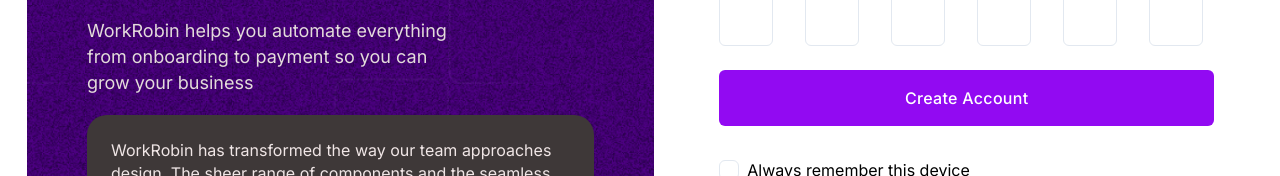
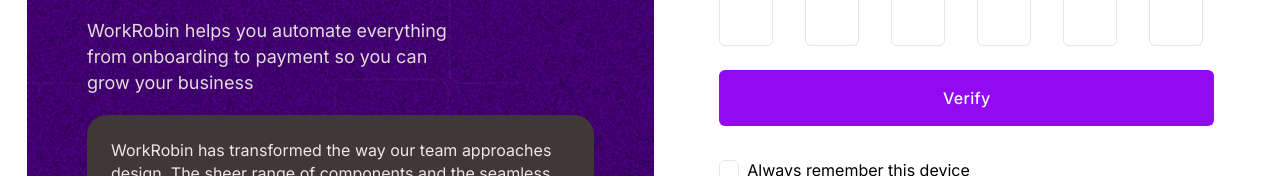
Before and after one commit to tundeLayan/work-robin-provider, a Next.js app: page /login/confirm-identity/otp in a window 1280 px wide. Shown: the part 371-547 px from the top of the page. Built offline with nearby package versions, Linux system fonts and the light colour scheme.

Commit message:
chore: cleanup

```diff
--- a/src/components/forms/auth/ConfirmIdentity/OTP.tsx
+++ b/src/components/forms/auth/ConfirmIdentity/OTP.tsx
@@ -1,7 +1,7 @@
 "use client";
 
 import React, { useState } from "react";
-import { useRouter } from "next/navigation";
+// import { useRouter } from "next/navigation";
 
 import { zodResolver } from "@hookform/resolvers/zod";
 import { useForm } from "react-hook-form";
@@ -19,7 +19,7 @@
 
 type Totp = z.infer<typeof otpSchema>;
 const OTPForm = () => {
-  const navigate = useRouter();
+  // const navigate = useRouter();
   const [alwaysRememberDevice, setAlwaysRememberDevice] = useState(false);
   const form = useForm<Totp>({
     resolver: zodResolver(otpSchema),
@@ -33,9 +33,6 @@
 
   const onSubmit = (values: Totp) => {
     console.log("values", values);
-    setTimeout(() => {
-      navigate.push("/signup?active=signup2");
-    }, 1000);
   };
   return (
     <div className="md:pt-[200px] ">
@@ -69,7 +66,7 @@
               </FormItem>
             )}
           />
-          <Button label="Create Account" className="w-full mt-6" />
+          <Button label="Verify" className="w-full mt-6" />
           <div className="mt-8 mb-6">
             <Checkbox
               id="remember-device"
--- a/src/components/forms/auth/ConfirmIdentity/ThirdParty.tsx
+++ b/src/components/forms/auth/ConfirmIdentity/ThirdParty.tsx
@@ -1,7 +1,7 @@
 "use client";
 
 import React, { useState } from "react";
-import { useRouter } from "next/navigation";
+// import { useRouter } from "next/navigation";
 
 import { zodResolver } from "@hookform/resolvers/zod";
 import { useForm } from "react-hook-form";
@@ -19,7 +19,7 @@
 
 type Totp = z.infer<typeof otpSchema>;
 const OTPForm = () => {
-  const navigate = useRouter();
+  // const navigate = useRouter();
   const [alwaysRememberDevice, setAlwaysRememberDevice] = useState(false);
   const form = useForm<Totp>({
     resolver: zodResolver(otpSchema),
@@ -33,9 +33,6 @@
 
   const onSubmit = (values: Totp) => {
     console.log("values", values);
-    setTimeout(() => {
-      navigate.push("/signup?active=signup2");
-    }, 1000);
   };
   return (
     <div className="md:pt-[200px] ">
@@ -69,7 +66,7 @@
               </FormItem>
             )}
           />
-          <Button label="Create Account" className="w-full mt-6" />
+          <Button label="Verify" className="w-full mt-6" />
           <div className="mt-8 mb-6">
             <Checkbox
               id="remember-device"
--- a/src/components/forms/profiling/StepsContainer.tsx
+++ b/src/components/forms/profiling/StepsContainer.tsx
@@ -26,7 +26,7 @@
 const steps = 5;
 const StepsContainer = () => {
   const navigate = useRouter();
-  const [currentStep, setCurrentStep] = useState(4);
+  const [currentStep, setCurrentStep] = useState(1);
 
   const form = useForm<TForm>({
     resolver: zodResolver(formSchema),
@@ -65,12 +65,10 @@
     setCurrentStep((prev) => prev + 1);
   };
 
-  console.log("currentStep", currentStep);
-
   return (
     <>
       <div className={`grid grid-cols-5 gap-1 w-4/12 mx-auto`}>
-        {new Array(steps).fill(0).map((step, idx) => (
+        {new Array(steps).fill(0).map((_, idx) => (
           <div
             key={idx}
             className={cx(`border-neutral-350 border-[4px]`, {
```
